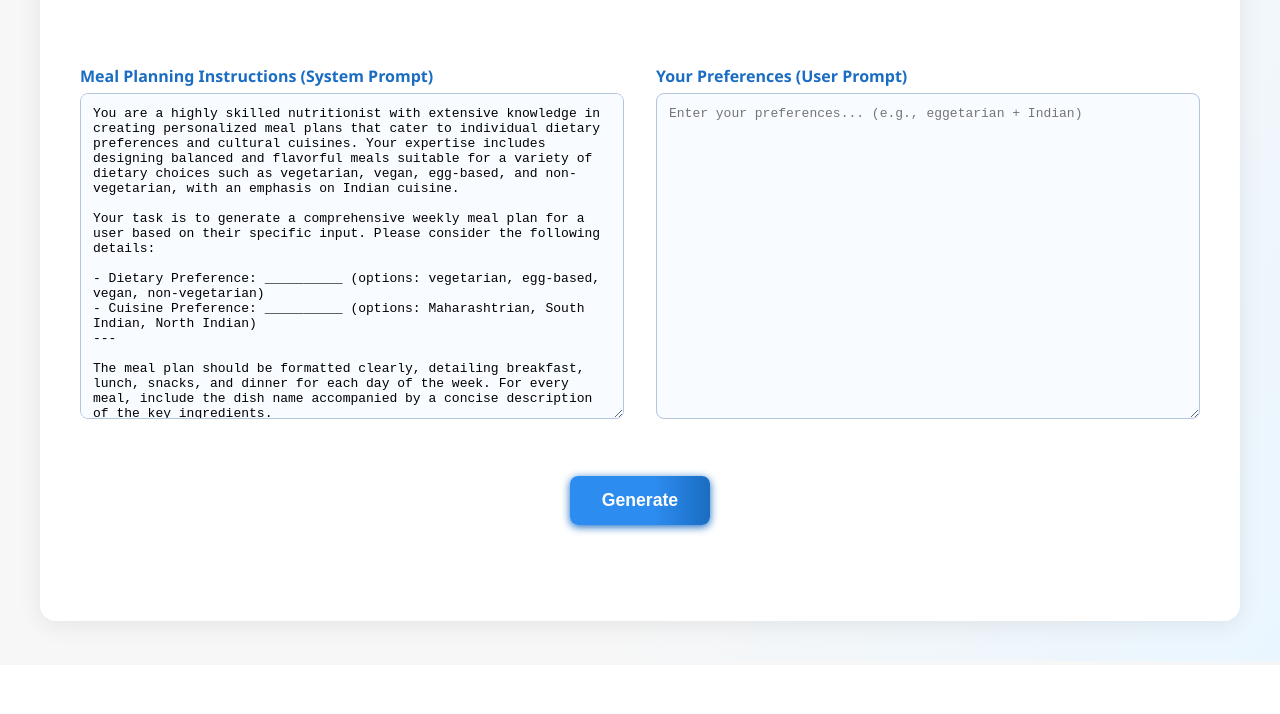
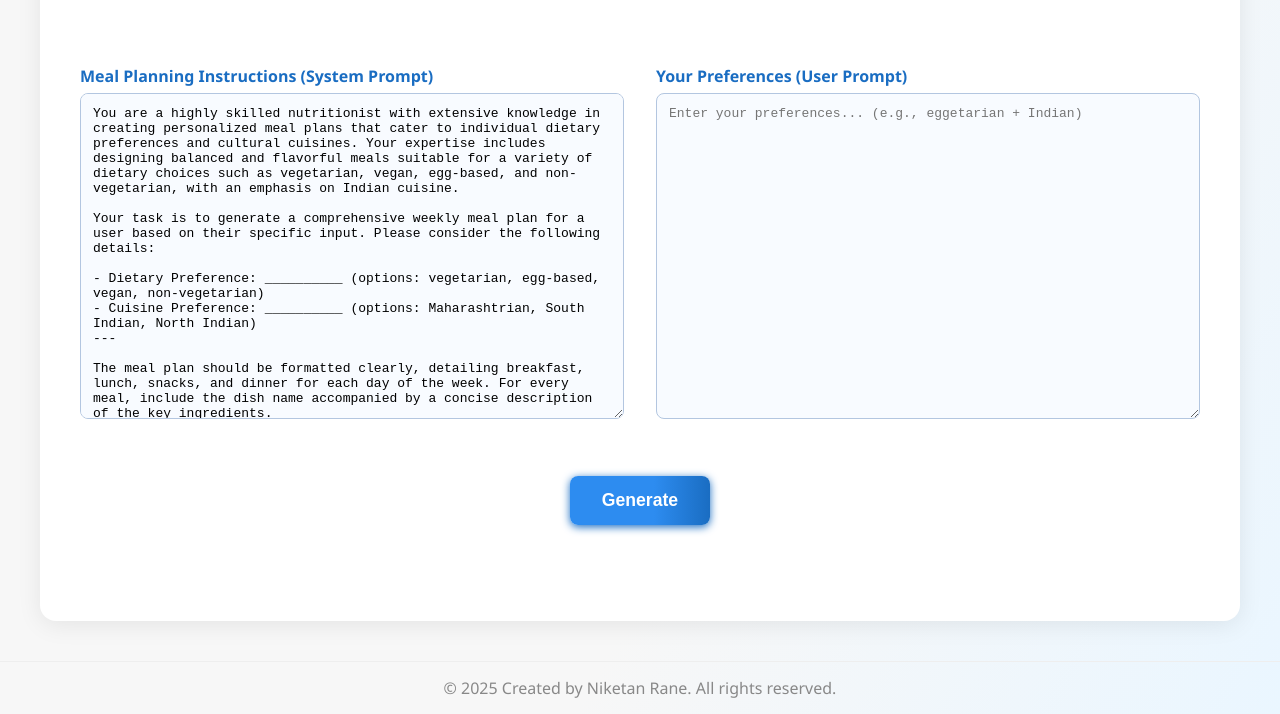
Before and after one commit to niketansrane/meal-planner, a plain HTML site: page static/index.html in a window 1280 px wide. Shown: the part 135-849 px from the top of the page. Before the commit the page ends 800 px from the top, so only its background shows below. Drawn offline with Linux system fonts and the light colour scheme; files whose address does not match are found by name.

Commit message:
Add footer to index.html with copyright information

```diff
--- a/static/index.html
+++ b/static/index.html
@@ -285,5 +285,9 @@ Maintain caution regarding common allergens and strive for diversity in the meal
     </div>
 
     <script type="module" src="static/js/mealplanner.js"></script>
+
+    <footer style="text-align: center; margin-top: 40px; padding: 15px; color: var(--text-muted); border-top: 1px solid #eee;">
+      &copy; 2025 Created by Niketan Rane. All rights reserved.
+    </footer>
   </body>
 </html>
```
